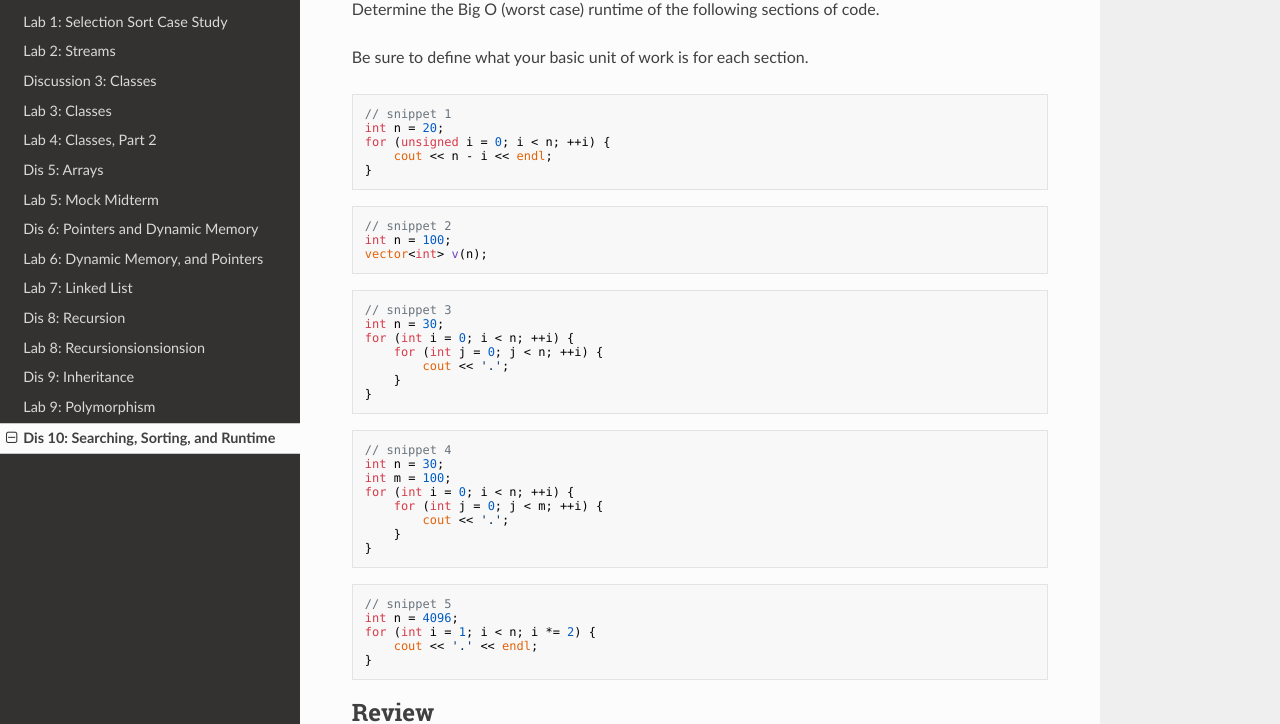
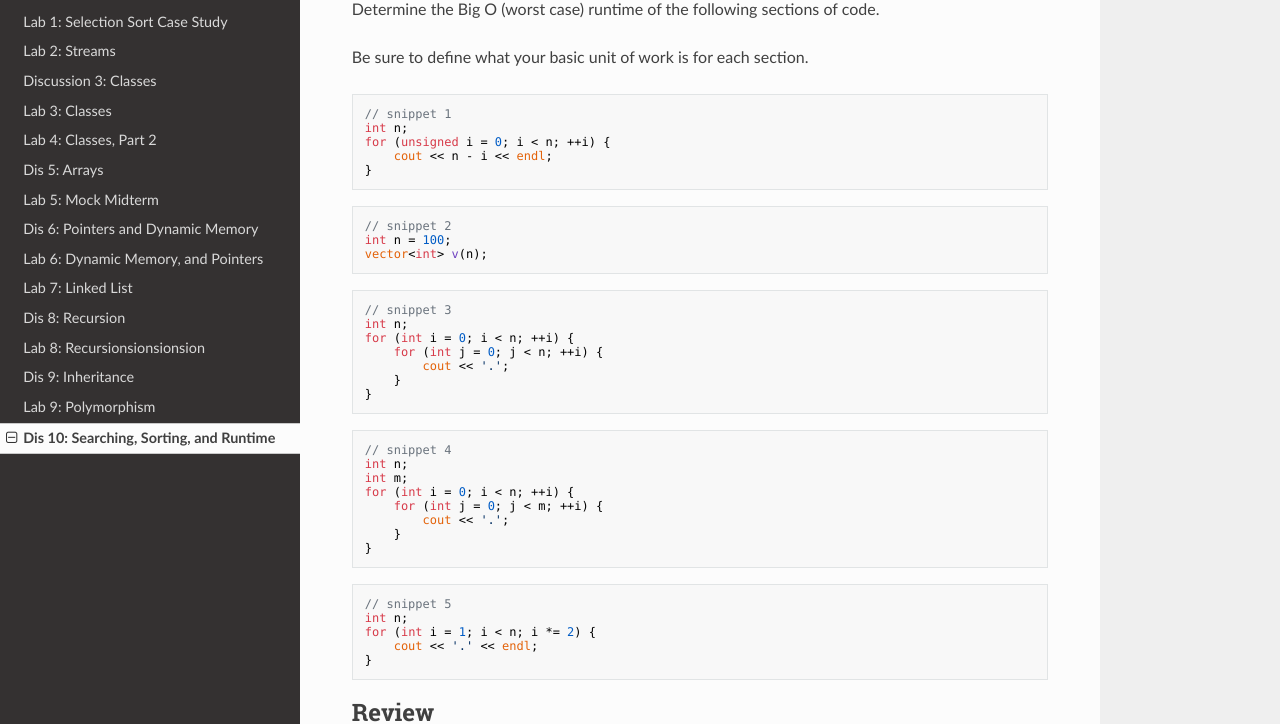
Before and after one commit to cs-si-ucr/cs12, an MkDocs documentation site: the page built from docs/dis10.md, in a window 1280 px wide and 1110 px high. Shown: the part 157-881 px from the top of the window. Built offline with MkDocs 1.6.1, drawn with Linux system fonts in a browser that asks for light colours; nearby versions of some CDN libraries; old or Windows-style settings are respelled for this version of MkDocs.

Commit message:
took out constants from dis10

````diff
--- a/docs/dis10.md
+++ b/docs/dis10.md
@@ -7,7 +7,7 @@ Be sure to define what your basic unit of work is for each section.
 
 ```c++
 // snippet 1
-int n = 20;
+int n;
 for (unsigned i = 0; i < n; ++i) {
     cout << n - i << endl;
 }
@@ -21,7 +21,7 @@ vector<int> v(n);
 
 ```c++
 // snippet 3
-int n = 30;
+int n;
 for (int i = 0; i < n; ++i) {
     for (int j = 0; j < n; ++i) {
         cout << '.';
@@ -31,8 +31,8 @@ for (int i = 0; i < n; ++i) {
 
 ```c++
 // snippet 4
-int n = 30;
-int m = 100;
+int n;
+int m;
 for (int i = 0; i < n; ++i) {
     for (int j = 0; j < m; ++i) {
         cout << '.';
@@ -42,7 +42,7 @@ for (int i = 0; i < n; ++i) {
 
 ```c++
 // snippet 5
-int n = 4096;
+int n;
 for (int i = 1; i < n; i *= 2) {
     cout << '.' << endl;
 }
````
